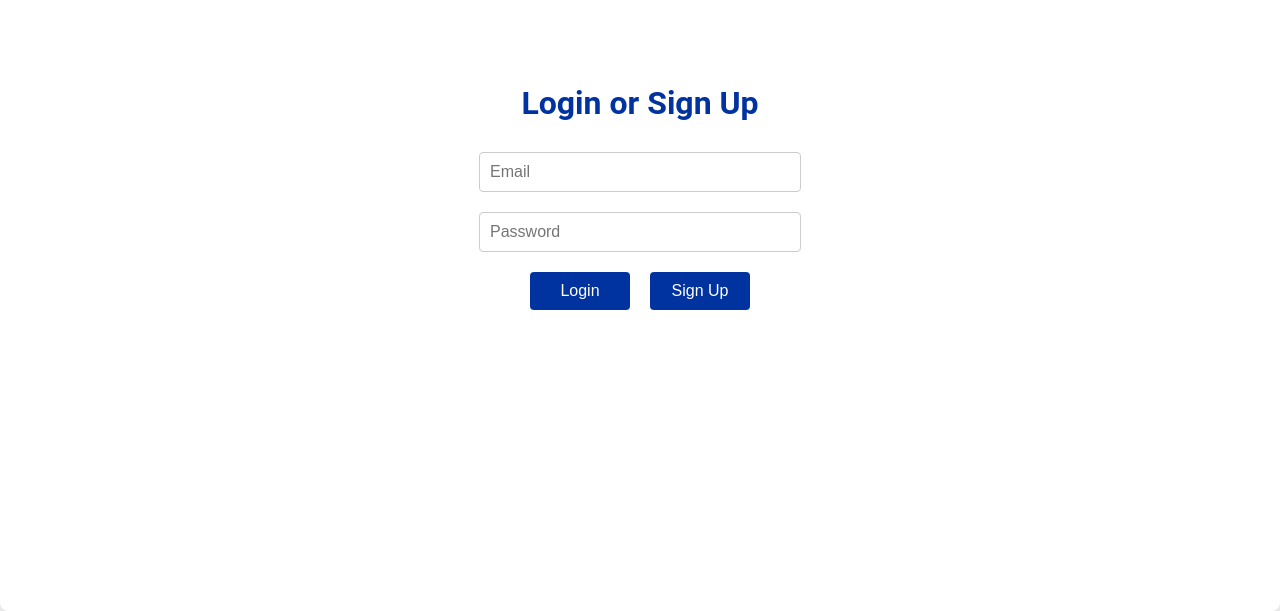
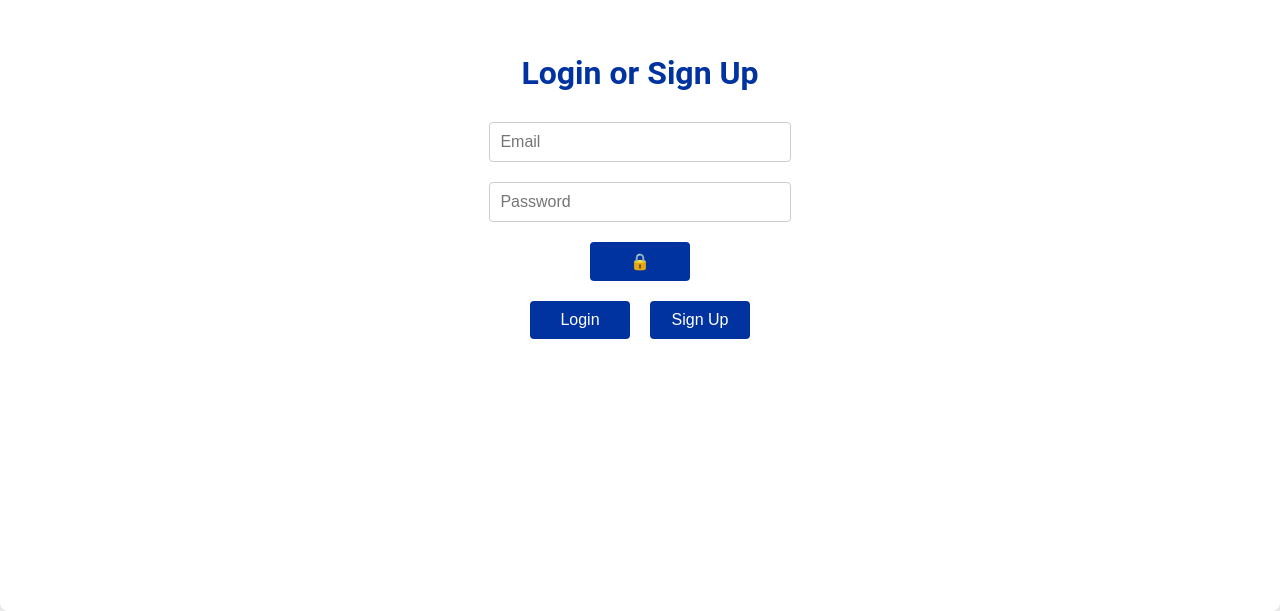
Before and after one commit to prakruthv/decatest-website, a React (Create React App) app: page / in a window 1280 px wide. Shown: the part 229-840 px from the top of the page. Built offline with nearby package versions, Linux system fonts and the light colour scheme.

Commit message:
Update Login.js

```diff
--- a/src/Login.js
+++ b/src/Login.js
@@ -5,6 +5,7 @@ import { signInWithEmailAndPassword, createUserWithEmailAndPassword } from "fire
 const Login = () => {
   const [email, setEmail] = useState("");
   const [password, setPassword] = useState("");
+  const [showPassword, setShowPassword] = useState(false); // State for toggling password visibility
   const [error, setError] = useState("");
 
   const handleLogin = async () => {
@@ -39,12 +40,21 @@ const Login = () => {
           value={email}
           onChange={(e) => setEmail(e.target.value)}
         />
-        <input
-          type="password"
-          placeholder="Password"
-          value={password}
-          onChange={(e) => setPassword(e.target.value)}
-        />
+        <div className="password-input-container">
+          <input
+            type={showPassword ? "text" : "password"}
+            placeholder="Password"
+            value={password}
+            onChange={(e) => setPassword(e.target.value)}
+          />
+          <button
+            type="button"
+            className="toggle-password"
+            onClick={() => setShowPassword((prev) => !prev)}
+          >
+            {showPassword ? "👁️" : "🔒"}
+          </button>
+        </div>
         <div>
           <button onClick={handleLogin}>Login</button>
           <button onClick={handleSignUp}>Sign Up</button>
```
